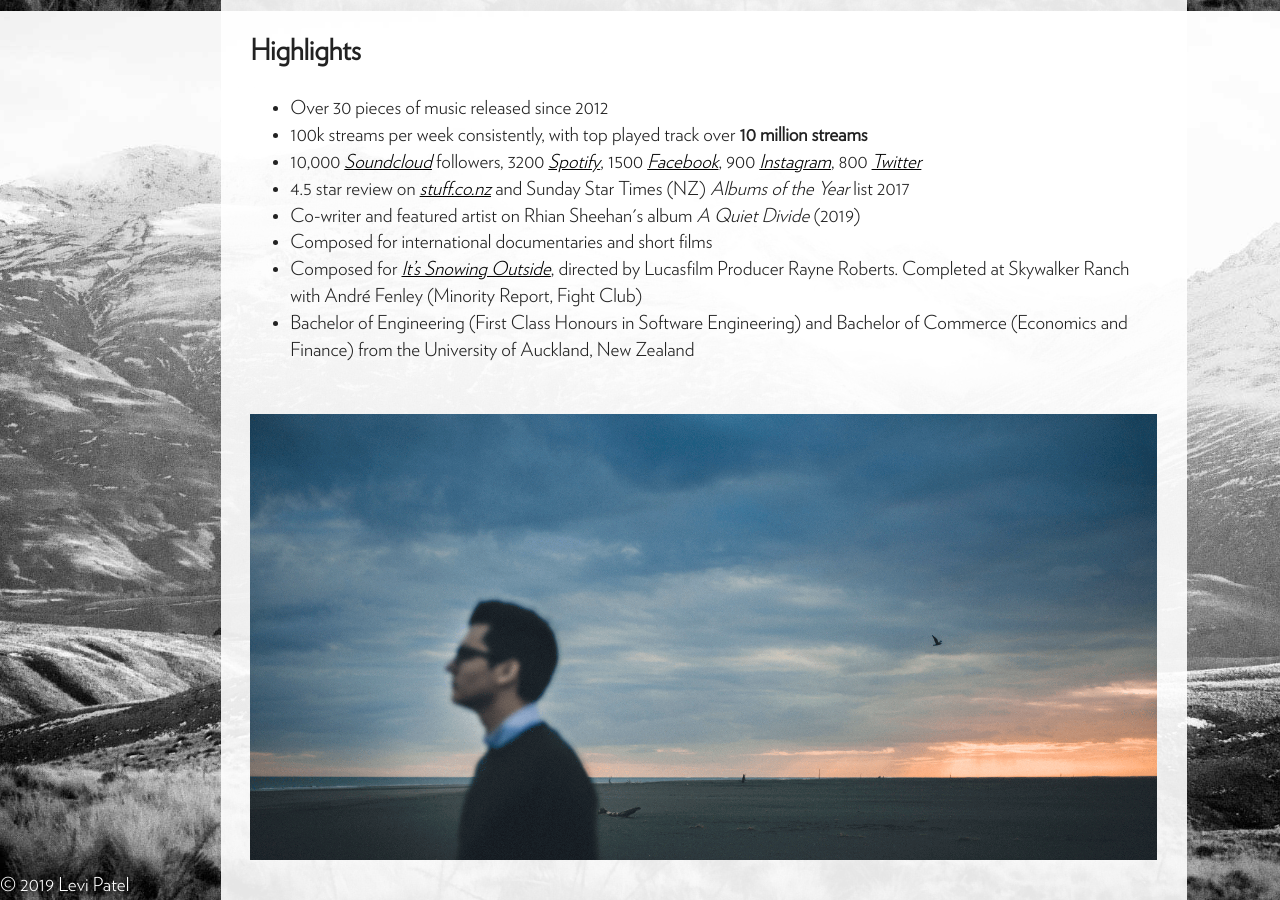
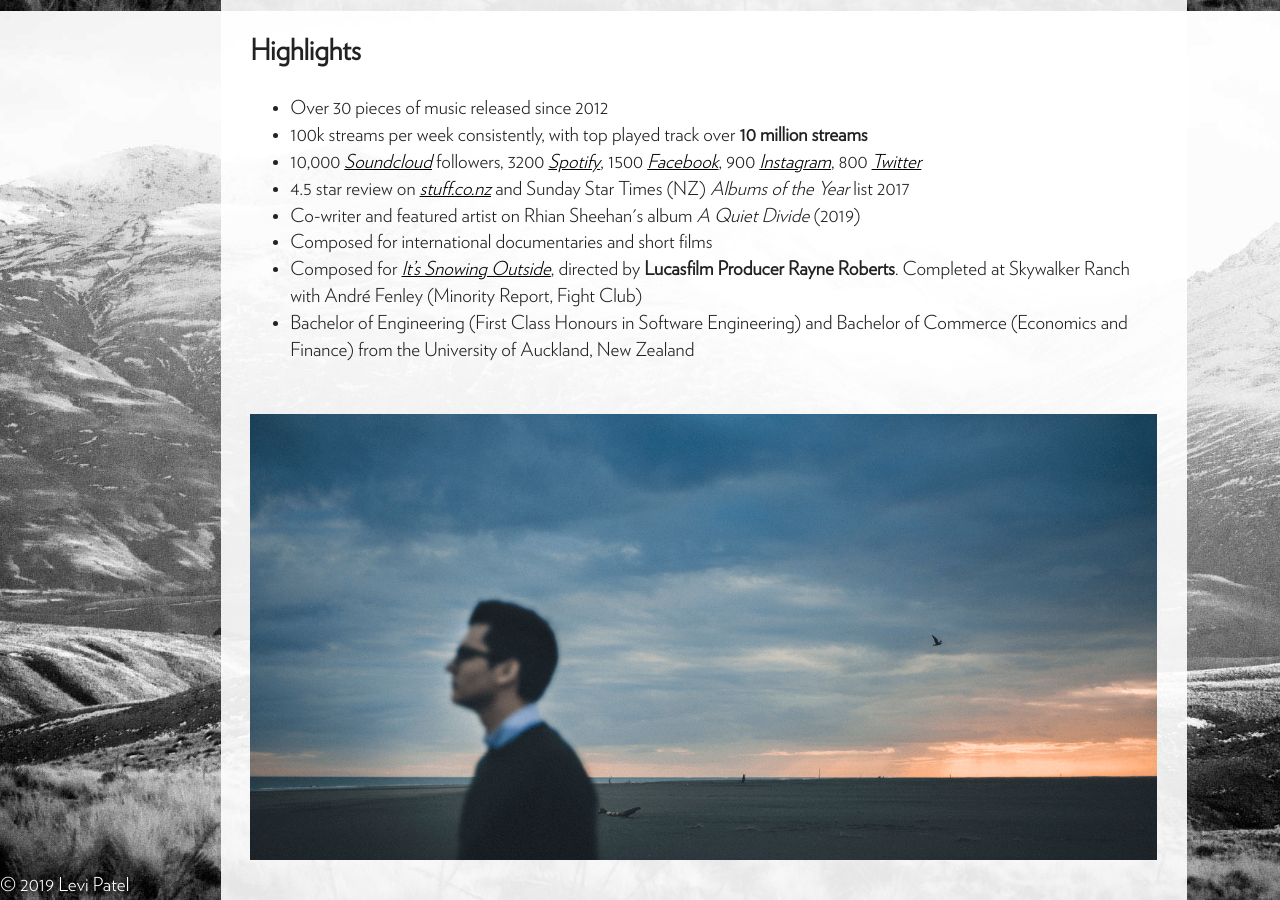
Before and after one commit to levipatel/music, a Jekyll site: the page built from press-kit.html, in a window 1280 px wide and 900 px high, scrolled down 1789 px. Built offline with Jekyll 4.4.1, drawn with Linux system fonts in a browser that asks for light colours.

```diff
--- a/press-kit.html
+++ b/press-kit.html
@@ -54,7 +54,7 @@ layout: default
     <li>4.5 star review on <a href="https://www.stuff.co.nz/entertainment/91034251/listening-post-french-for-rabbitslevi-patelmottesleaford-mods">stuff.co.nz</a> and Sunday Star Times (NZ) <i>Albums of the Year</i> list 2017</li>
     <li>Co-writer and featured artist on Rhian Sheehan's album <i>A Quiet Divide</i> (2019)</li>
     <li>Composed for international documentaries and short films</li>
-    <li>Composed for <a href="https://www.imdb.com/title/tt9337716/"><i>It’s Snowing Outside</i></a>, directed by Lucasfilm Producer Rayne Roberts. Completed at Skywalker Ranch with André Fenley (Minority Report, Fight Club)</li>
+    <li>Composed for <a href="https://www.imdb.com/title/tt9337716/"><i>It’s Snowing Outside</i></a>, directed by <b>Lucasfilm Producer Rayne Roberts</b>. Completed at Skywalker Ranch with André Fenley (Minority Report, Fight Club)</li>
     <li>Bachelor of Engineering (First Class Honours in Software Engineering) and Bachelor of Commerce (Economics and Finance) from the University of Auckland, New Zealand</li>
   </ul>
 </div>
```
